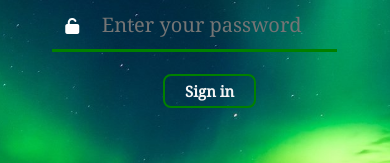
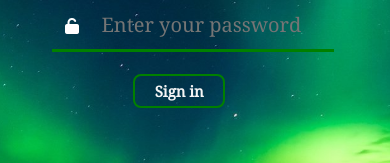
Before and after one commit to abhayprsi10/login_page, a plain HTML site: page index.html in a window 390 px wide. Shown: the part 355-518 px from the top of the page. Drawn offline with Linux system fonts and the light colour scheme; a web font is replaced by a local one.

Commit message:
Add files via upload

```diff
--- a/phone.css
+++ b/phone.css
@@ -7,9 +7,17 @@
    font-size: 36px;
 }
 
+.btn{
+    margin: 12px 103px;
+}
+
 @media screen and (max-width:460px){
     .container{
         top: 20%;
         left:10%
     }
+
+    .btn{
+        margin: 12px 94px;
+    }
 }
```
